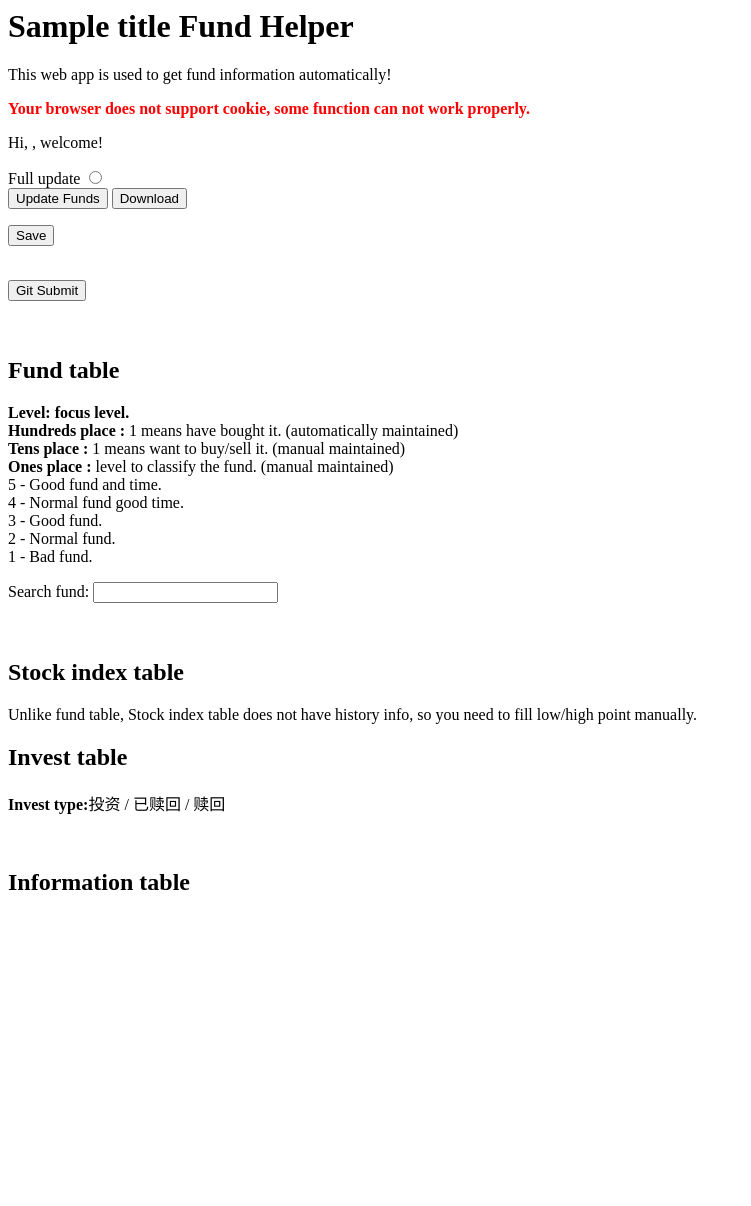
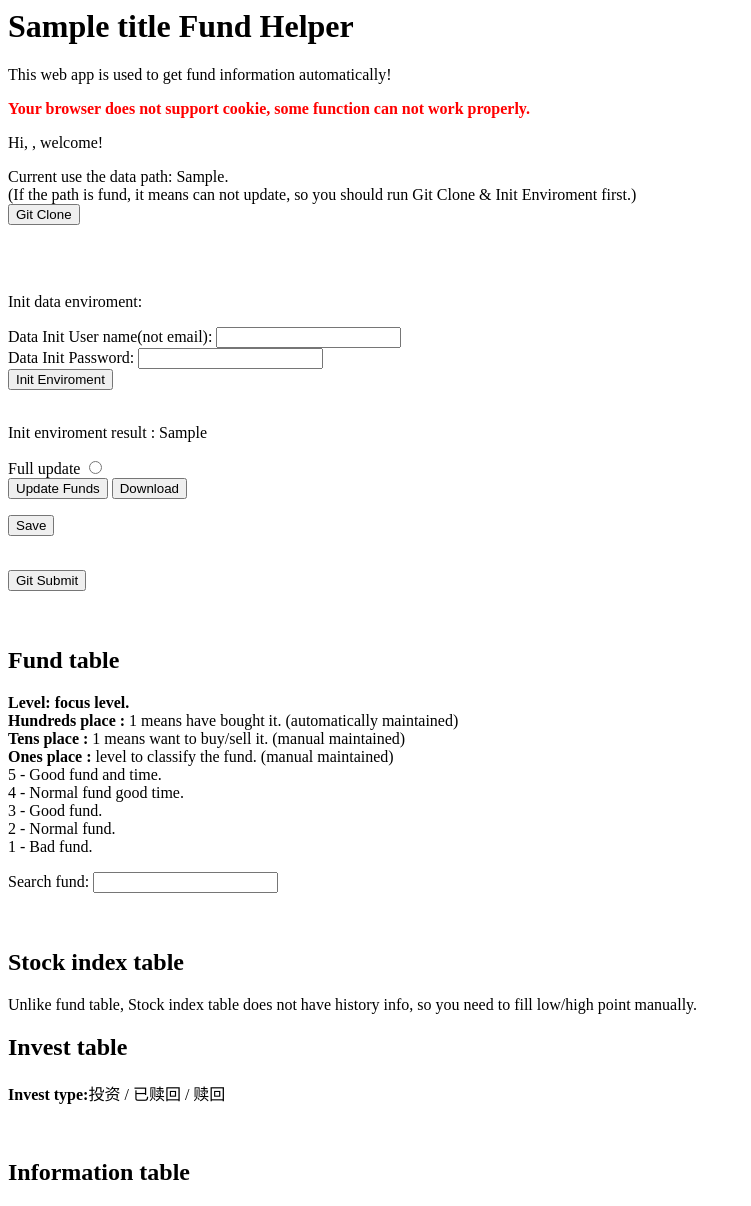
Before and after one commit to sinojelly/FundHelper, a Flask app: template templates/admin.html in a window 1280 px wide. Shown: the whole page, without its empty margins (0-751 px from the left). Before the commit the page ends 890 px from the top, so only its background shows below. Run offline with Flask 2, Linux system fonts and the light colour scheme; the template is opened without the code that fills it: most values are stand-ins (such as "Sample title", 1, 10 or a date in 2020); parts of the project's set-up code (start-up, migrations or seed data) failed here and were passed over; some libraries are stand-ins or nearby versions.

Commit message:
add clone and init env function on web page.

```diff
--- a/main.py
+++ b/main.py
@@ -53,10 +53,18 @@ def generate_thread_id():
 
     return thread_id
 
+def get_data_dir():
+    #import logging
+    #_logger = logging.getLogger('werkzeug')
+    data_dir = os.getenv(FUND_HELPER_DATA_KEY, 'fund')
+    #_logger.info("Data path in env: ." + data_dir)
+    if os.path.exists(data_dir) :
+        return data_dir
+    return "fund"   # 环境变量指向的目录不存在，则使用fund目录
 
 def get_model_name():
     username = session['username']
-    data_dir = os.getenv(FUND_HELPER_DATA_KEY, 'fund')
+    data_dir = get_data_dir()
     excel_model = data_dir + "/" + username + "_model.xlsx"
     return excel_model
 
@@ -73,13 +81,14 @@ def index(thread_id=None):
         try:
             thread_id = generate_thread_id()
         except FileNotFoundError as err:
-            return str(err)   # docker服务器重启，会遇到 model 文件找不到
+            return render_template("index.html", title='Home', thread_id=0)
+            #return str(err)   # docker服务器重启，会遇到 model 文件找不到
             # FileNotFoundError: [Errno 2]
             # No such file or directory: '/usr/local/fundhelper-data/Guest_model.xlsx'
 
     # print('task id: #%s' % thread_id)
     if session['username'] == ADMIN_USER:
-        return render_template("admin.html", title='Admin', user=session['username'], thread_id=thread_id)
+        return render_template("admin.html", title='Admin', user=session['username'], thread_id=thread_id, data_path=get_data_dir())
     return render_template("index.html", title='Home', thread_id=thread_id)
 
 
@@ -167,7 +176,7 @@ def user_login():
             # print("admin log in success.")
             _logger.info("admin log in success.")
             thread_id = generate_thread_id()
-            return render_template("admin.html", title='Admin', user=username, thread_id=thread_id)
+            return render_template("admin.html", title='Admin', user=username, thread_id=thread_id, data_path=get_data_dir())
         else:
             session['username'] = DEFAULT_USER
             # print("log in fail.")
@@ -175,6 +184,23 @@ def user_login():
             thread_id = generate_thread_id()
             return render_template("guest.html", title='Guest', user=username, thread_id=thread_id)
 
+@app.route('/data-init-user-login', methods=['POST'])
+def data_init_user_login():
+    if request.method == 'POST':
+        import logging
+        _logger = logging.getLogger('werkzeug')
+        username = request.form['data_username']
+        password = request.form['data_password']
+        thread_id = request.form['thread_id']
+        # 更新 .gitpass 参数
+        data_dir = os.getenv(FUND_HELPER_DATA_KEY, 'fund')
+        cmd = data_dir + "/setup-env.sh " + username + " " + password + " " + data_dir
+        stdout_value, stderr_value, returncode = run_external_cmd(cmd)
+        cmd_result = "out: " + stdout_value.decode("utf8", "ignore") +" err: " + stderr_value.decode("utf8", "ignore") +" returnCode: " + str(returncode)
+        _logger.info(cmd_result)
+        if session['username'] == ADMIN_USER:
+            return render_template("admin.html", title='Admin', user=session['username'], thread_id=thread_id, data_path=get_data_dir(), cmd_result=cmd_result)
+        return render_template("index.html", title='Home', thread_id=thread_id)
 
 @app.route('/load-fund-data/<int:thread_id>')
 def load_fund_data(thread_id):
@@ -231,12 +257,28 @@ def run_git_submit(work_dir):
     # print('returncode', returncode)
     return stdout_value.decode("utf8", "ignore"), stderr_value.decode("utf8", "ignore"), returncode
 
+def run_git_clone(work_dir):
+    cmd = "git clone https://github.com/sinojelly/fundhelper-data.git " + work_dir
+    stdout_value, stderr_value, returncode = run_external_cmd(cmd)
+    # print(stdout_value.decode())
+    # print("---------------err-------------")
+    # print(stderr_value.decode())
+    # print('returncode', returncode)
+    return stdout_value.decode("utf8", "ignore"), stderr_value.decode("utf8", "ignore"), returncode
+
 
 @app.route('/git-submit/<int:thread_id>', methods=['GET'])
 def git_submit(thread_id):
     # work_dir = "D:\\Develop\\projects\\web-projects\\fundhelper-data"
-    work_dir = "/usr/local/fundhelper-data"
+    work_dir = get_data_dir()
     stdout_value, stderr_value, returncode = run_git_submit(work_dir)
+    return jsonify({'stdout': stdout_value, 'stderr':stderr_value, 'returncode':returncode})
+
+@app.route('/git-clone/<int:thread_id>', methods=['GET'])
+def git_clone(thread_id):
+    # work_dir = "D:\\Develop\\projects\\web-projects\\fundhelper-data"
+    work_dir = os.getenv(FUND_HELPER_DATA_KEY, 'fund')
+    stdout_value, stderr_value, returncode = run_git_clone(work_dir)
     return jsonify({'stdout': stdout_value, 'stderr':stderr_value, 'returncode':returncode})
 
 
--- a/templates/admin.html
+++ b/templates/admin.html
@@ -12,7 +12,6 @@
   <p>This web app is used to get fund information automatically!</p>
   {% include "check_cookie.html" %}
   <p>Hi, {{user}}, welcome!</p>
-  {% include "update_funds.html" %}
   {% include "update_model.html" %}
   </body>
 </html>
--- a/templates/index.html
+++ b/templates/index.html
@@ -9,7 +9,7 @@
   <p>This web app is used to get fund information automatically!</p>
   {% include "check_cookie.html" %}
   <p>
-  Login or use the default user without login. (Now, registrition is not ready.).
+  Please Login. (Now, registrition is not allowed.).
   	<form action="/user-login" method="post">
 		<label>User name: </label>
 		<input name="username" id="username" type="text" value="guest" /><br/>
@@ -19,6 +19,5 @@
 		<input name="" type="submit" value="Login"/>
     </form>
 	</p>
-	{% include "update_funds.html" %}
   </body>
 </html>
--- a/templates/update_model.html
+++ b/templates/update_model.html
@@ -1,3 +1,24 @@
+    <p>
+  Current use the data path: {{data_path}}. <br>(If the path is fund, it means can not update, so you should run Git Clone & Init Enviroment first.)<br>
+	<span title="Git clone fundhelper-data from github."><button id="gitClone">Git Clone</button></span>
+	<div id="gitCloneStatus"></div><br>
+	<div id="gitCloneResult"></div><br>
+	</p>
+	<p>
+  Init data enviroment:
+  	<form action="/data-init-user-login" method="post">
+		<label>Data Init User name(not email): </label>
+		<input name="data_username" id="data_username" type="text" value="" /><br/>
+		<label>Data Init Password: </label>
+		<input name="data_password" type="password" id="data_password" type="text" value=""/><br/>
+        <input type="hidden" name="csrf_token" value="{{ csrf_token() }}" />
+		<input type="hidden" name="thread_id" value="{{ thread_id }}" />
+		<input name="" type="submit" value="Init Enviroment"/>
+    </form>
+	<br>
+	Init enviroment result : {{cmd_result}}
+	</p>
+	{% include "update_funds.html" %}
 	<p>
 	<span title="Save web data to server memory and persisit to model excel file."><button id="save">Save</button></span>
 	<div id="updateModelStatus"></div><br>
@@ -313,6 +334,31 @@
     }
 	$("#gitSubmit").click(git_submit);
 
+	function git_clone() {
+	    $("#gitCloneStatus").text("Git clone start ... (maybe a few minutes needed.)");
+		$("#gitCloneResult").html("Git clone running ...");
+		$.ajax({
+			url: '/git-clone/' + {{thread_id}},
+			type: 'GET',
+			contentType: 'application/json; charset=utf-8',
+			dataType: 'json',
+			async: true,
+			success: function(msg) {
+			    text_result = "STDOUT:\n"+msg.stdout+"\nSTDERR:\n"+msg.stderr;
+				$("#gitCloneStatus").html(convertTextToHtml(text_result));
+				returncode_result = '<font color="green">Git clone success.</font>';
+				if (msg.returncode != 0) {
+				    returncode_result = '<font color="red">Git clone fail('+msg.returncode+'). Try again later.</font>';
+				}
+				$("#gitCloneResult").html(returncode_result);
+			},
+			error: function (err) {   //ajax请求失败时返回
+				//console.log(err);
+				$("#gitCloneResult").html("Git clone error (" + err.status + " - "+ err.statusText + ")");
+			}
+		});
+    }
+	$("#gitClone").click(git_clone);
 
 	function normalIntConditionColourRenderer(instance, td, row, col, prop, value, cellProperties) {
 	   Handsontable.renderers.TextRenderer.apply(this, arguments);
```
